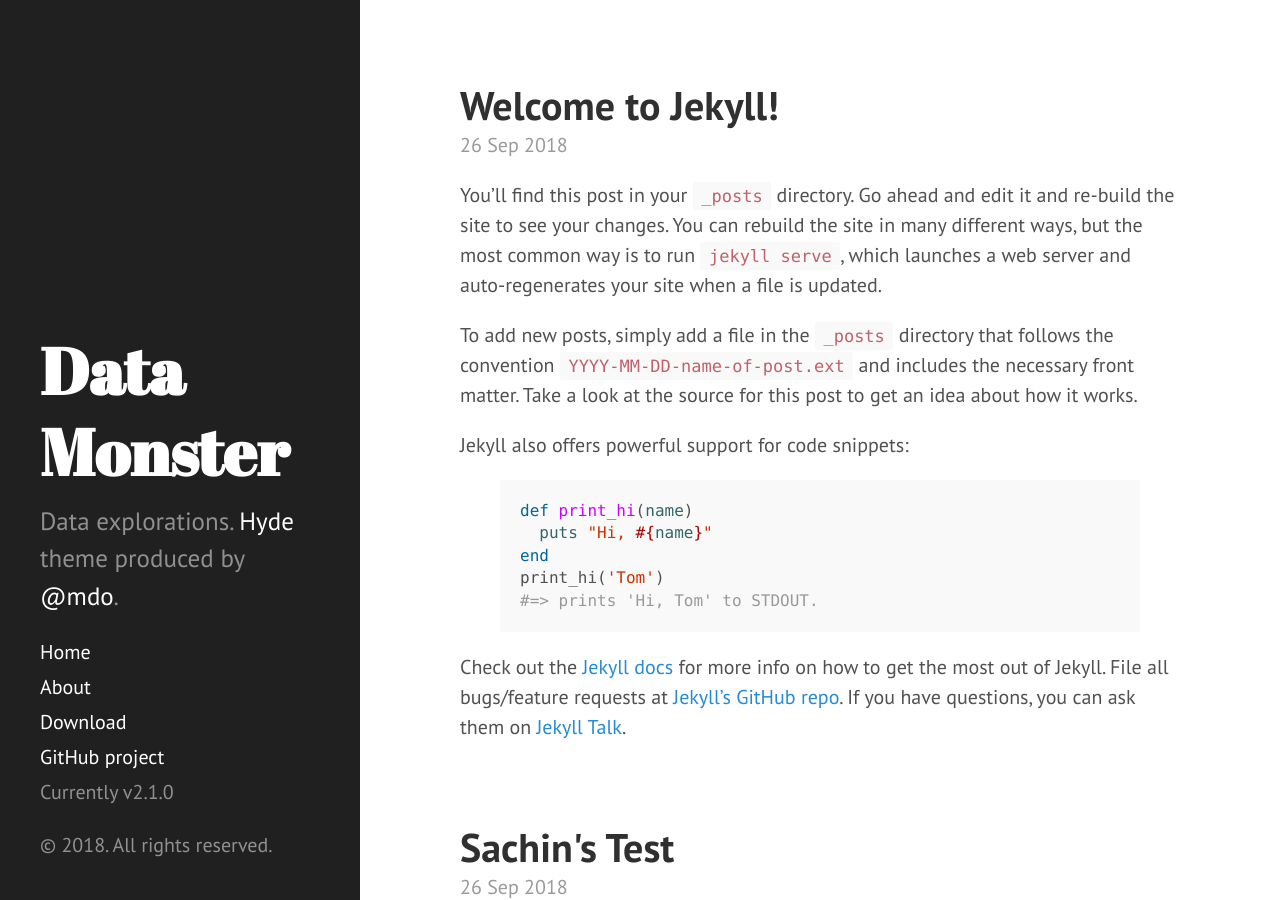
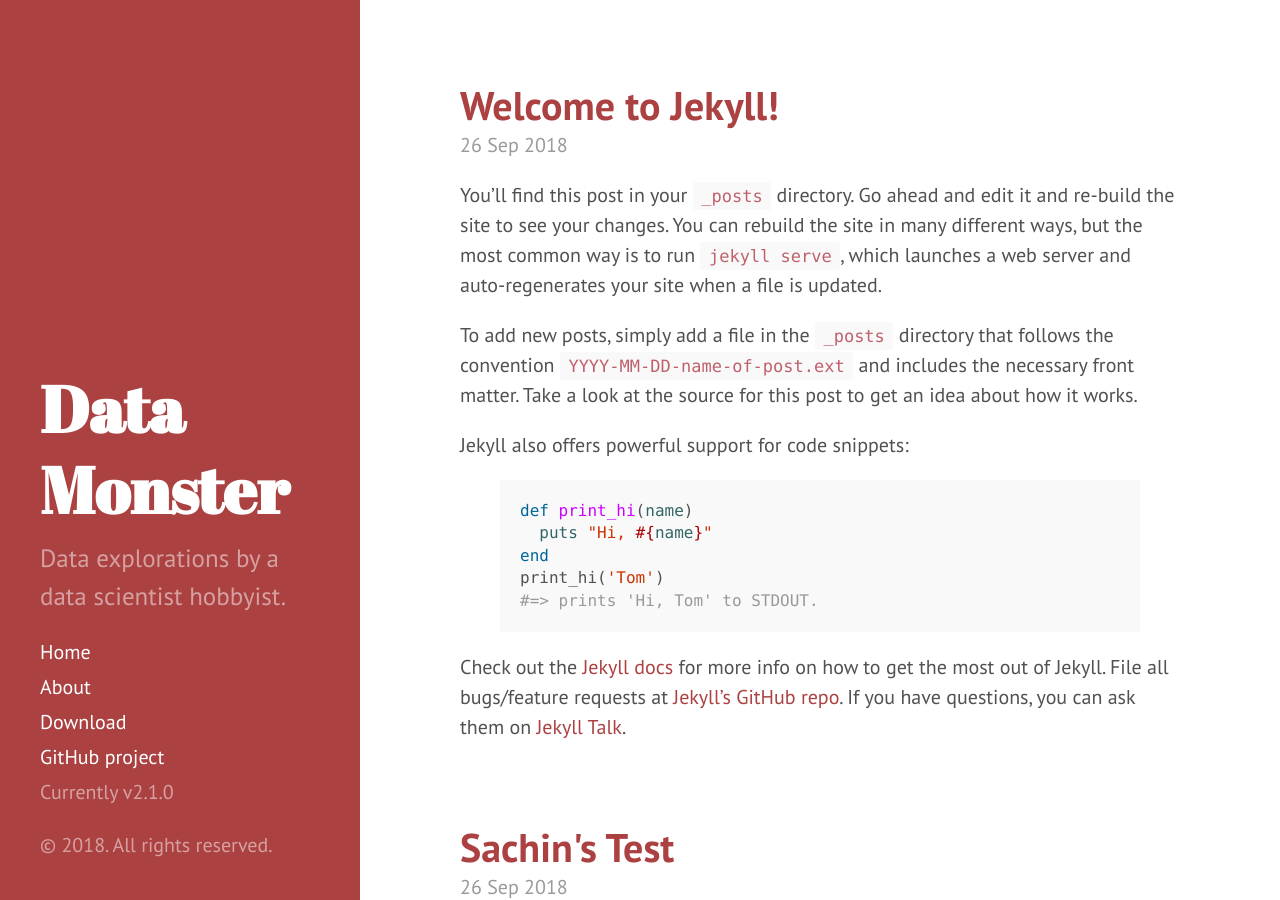
Before and after one commit to sachbhat/sachbhat.github.io, a Jekyll site: the page built from index.html, in a window 1280 px wide and 900 px high. Built offline with Jekyll 4.4.1, drawn with Linux system fonts in a browser that asks for light colours; the list of posts is cut into pages by our own code.

Commit message:
config changes

```diff
--- a/_config.yml
+++ b/_config.yml
@@ -9,9 +9,10 @@
 # Setup
 title:            'Data Monster'
 tagline:          'No tagline yet'
-description:      'Data explorations. <a href="http://hyde.getpoole.com">Hyde</a> theme produced by <a href="https://twitter.com/mdo" target="_blank">@mdo</a>.'
+description:      'Data explorations by a data scientist hobbyist.'
+# <a href="http://hyde.getpoole.com">Hyde</a> theme produced by <a href="https://twitter.com/mdo" target="_blank">@mdo</a>.'
 url:              https://sachbhat.github.io
-baseurl:          https://sachbhat.github.io/
+baseurl:          /
 
 author:
   name:           'Sachin Bhatia'
--- a/_layouts/default.html
+++ b/_layouts/default.html
@@ -3,7 +3,7 @@
 
   {% include head.html %}
 
-  <body>
+  <body class="theme-base-08">
 
     {% include sidebar.html %}
 
```
